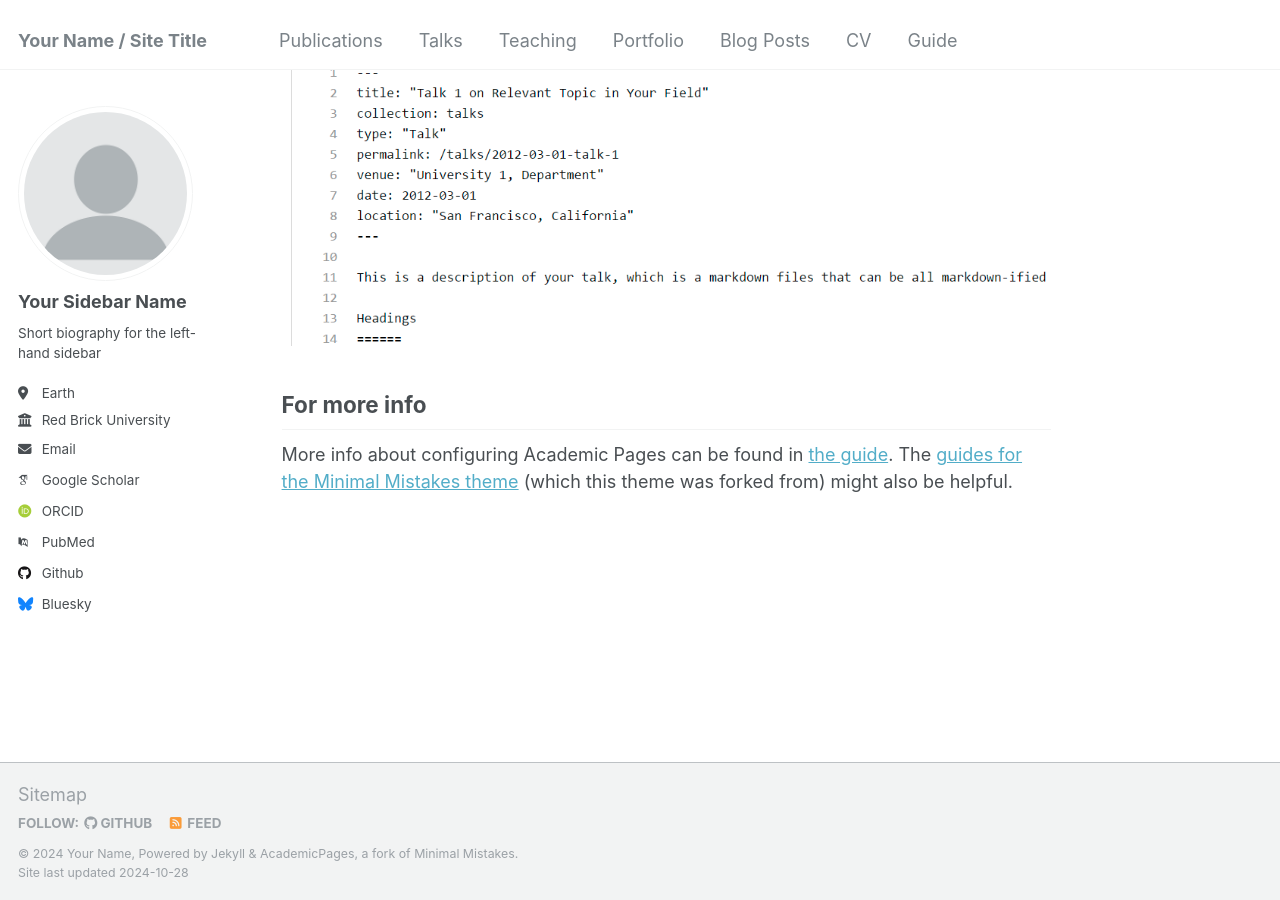
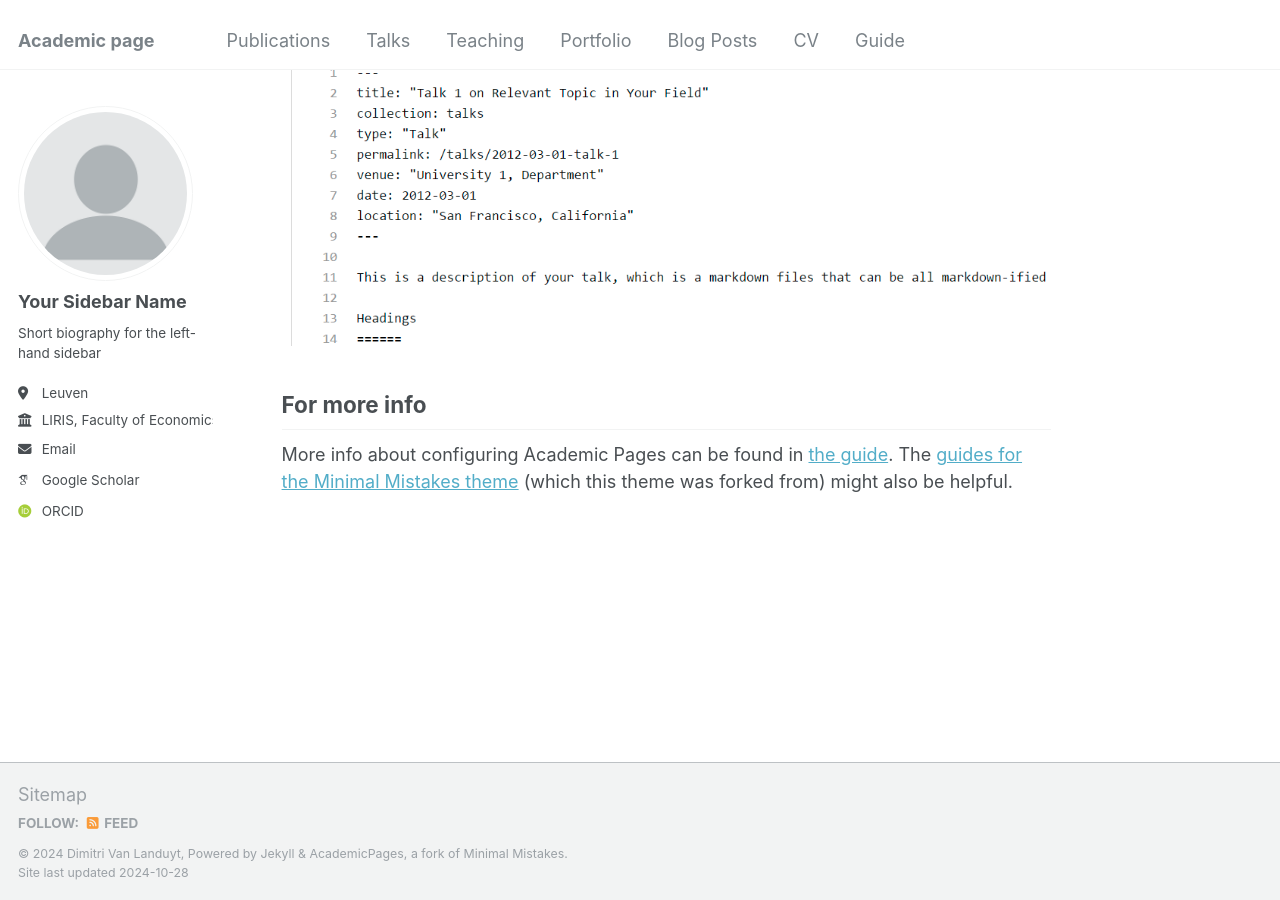
Before and after one commit to dimitri-vanlanduyt/dimitri-vanlanduyt.github.io, a Jekyll site: the page built from _pages/about.md, in a window 1280 px wide and 900 px high, scrolled down 2643 px. Built offline with Jekyll 4.4.1, drawn with Linux system fonts in a browser that asks for light colours; some web fonts are replaced.

Commit message:
first info

```diff
--- a/_config.yml
+++ b/_config.yml
@@ -8,13 +8,13 @@
 
 # Basic Site Settings
 locale                   : "en-US"
-title                    : "Your Name / Site Title"
+title                    : "Academic page"
 title_separator          : "-"
-name                     : &name "Your Name"
-description              : &description "personal description"
-url                      : https://academicpages.github.io # the base hostname & protocol for your site e.g. "https://mmistakes.github.io"
+name                     : &name "Dimitri Van Landuyt"
+description              : &description "Associate Professor in Information Systems Engineering"
+url                      : https://dimitri-vanlanduyt.github.io # the base hostname & protocol for your site e.g. "https://mmistakes.github.io"
 baseurl                  : "" # the subpath of your site, e.g. "/blog"
-repository               : "academicpages/academicpages.github.io"
+repository               : "dimitri-vanlanduyt/dimitri-vanlanduyt.github.io"
 
 # Site Author - The following control what appear as part of the author content on the side bar.
 #               If a field is blank the icon and link will not appear, otherwise it will be shown.
@@ -25,18 +25,18 @@ author:
   name             : "Your Sidebar Name"
   pronouns         : # example: "she/her"
   bio              : "Short biography for the left-hand sidebar"
-  location         : "Earth"
-  employer         : "Red Brick University"
+  location         : "Leuven"
+  employer         : "LIRIS, Faculty of Economics and Business (FEB), KU Leuven"
   uri              : # URL
-  email            : "none@example.org"
+  email            : "dimitri.vanlanduyt@kuleuven.be"
 
   # Academic websites
   arxiv            : # URL - Update with the correct link to your profile
-  googlescholar    : "https://scholar.google.com/citations?user=PS_CX0AAAAAJ"
+  googlescholar    : "https://scholar.google.com/citations?user=vyA5a1sAAAAJ"
   impactstory      : # URL
-  orcid            : "http://orcid.org/yourorcidurl"
+  orcid            : "https://orcid.org/my-orcid?orcid=0000-0001-6597-2271"
   semantic         : # URL
-  pubmed           : "https://www.ncbi.nlm.nih.gov/pubmed/?term=john+snow"
+  pubmed           : # URL
   researchgate     : # URL
   scopus           : # URL
 
@@ -44,12 +44,12 @@ author:
   bitbucket        : # Username - Update with your username on the site
   codepen          : # Username
   dribbble         : # Username
-  github           : "academicpages"
+  github           : # Username
   kaggle           : # Username
   stackoverflow    : # User number or user number and name (i.e., use "1" or "1/jeff-atwood")
 
   # Social media
-  bluesky          : "bsky.app" # Replace this with you Bluesky username
+  bluesky          : # Replace this with you Bluesky username
   facebook         : # Username
   flickr           : # Username
   foursquare       : # Username
```
